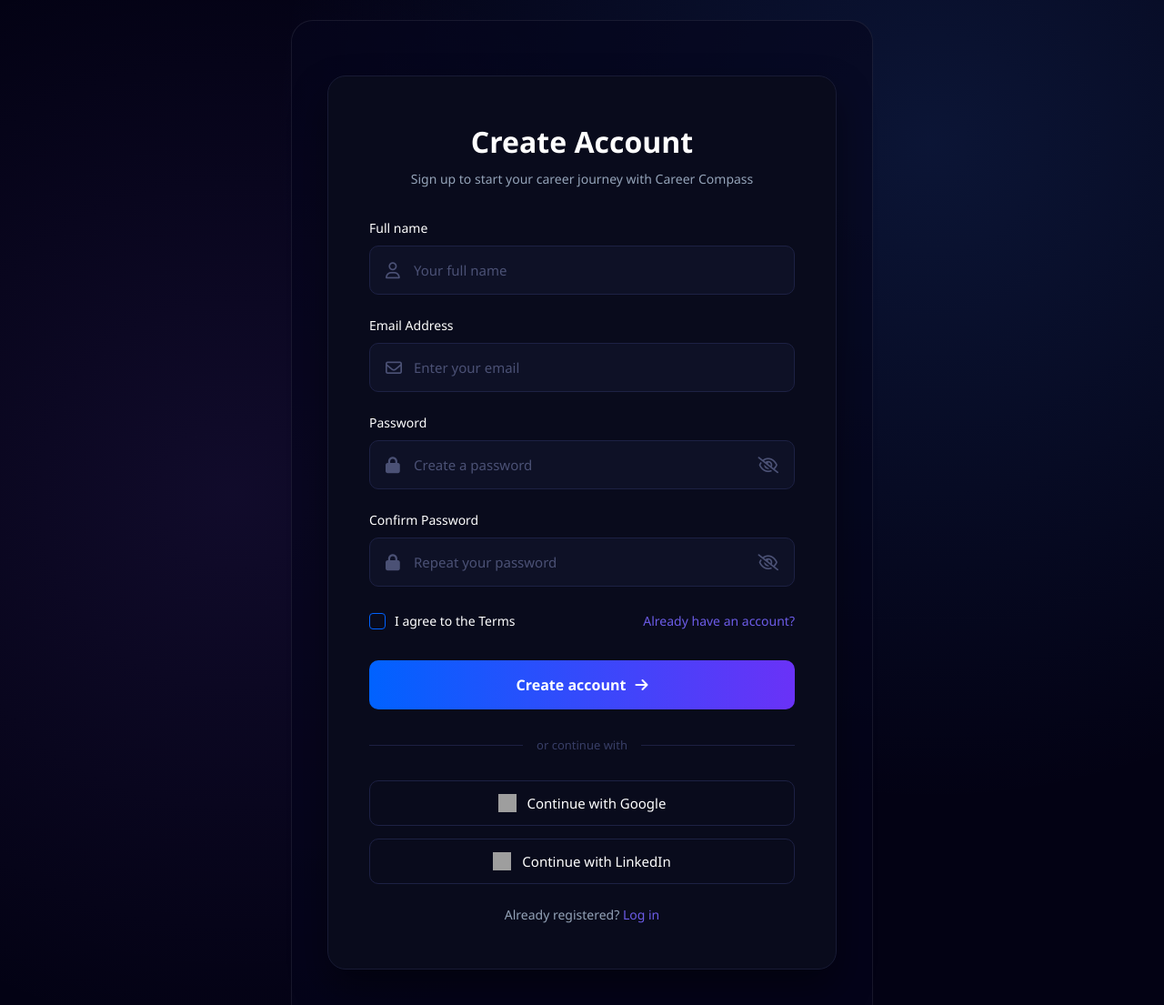
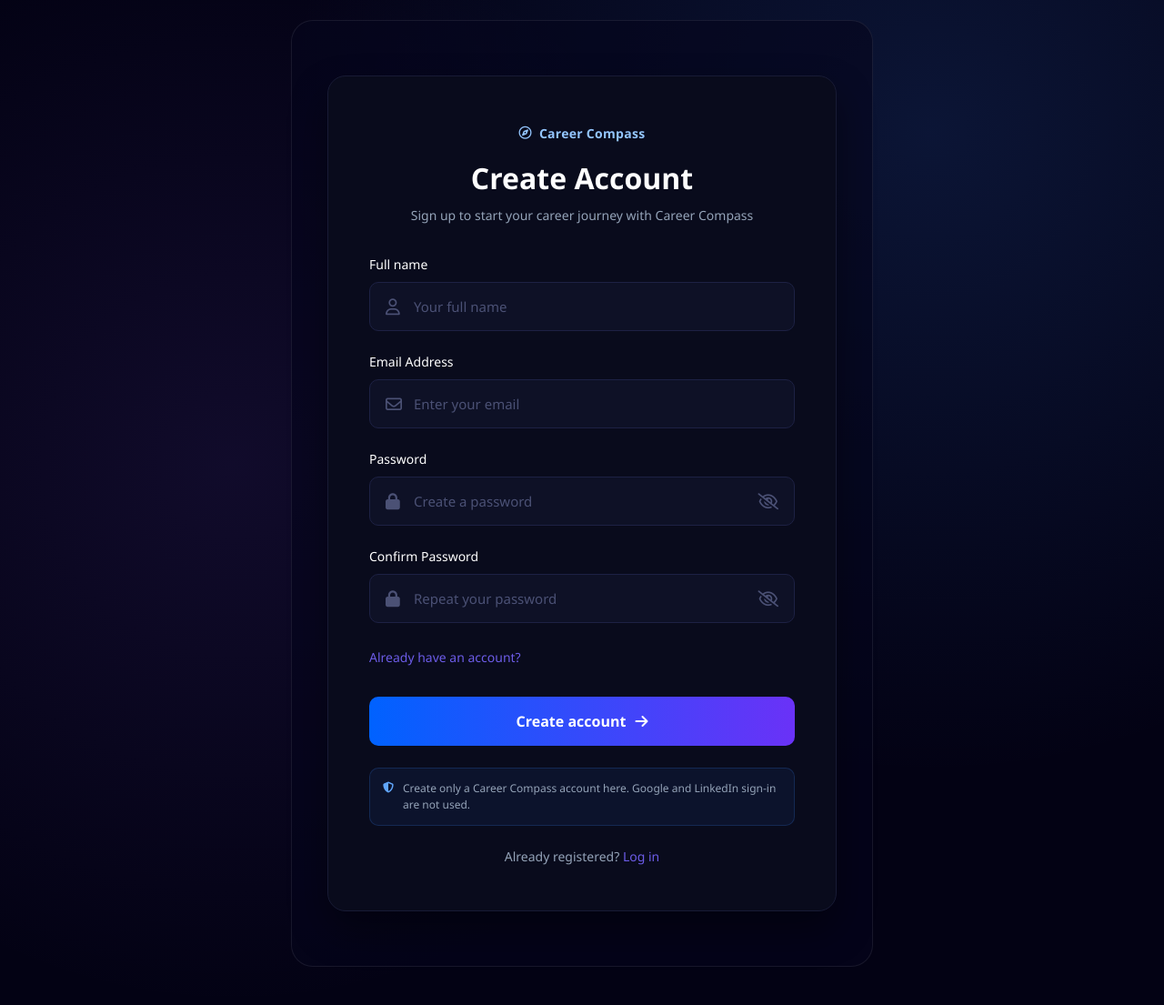
Before and after one commit to srivastavaharsh2921-art/career-compass, a website: page frontend/signup.html in a window 1280 px wide. Shown: the part 100-1205 px from the top of the page at 91% size. Drawn offline with Linux system fonts and the light colour scheme; grey boxes are pictures that could not be loaded.

Commit message:
problem fixed

```diff
--- a/frontend/signup.html
+++ b/frontend/signup.html
@@ -17,6 +17,7 @@
     <section class="login-section" style="margin-bottom: 0;">
       <div class="login-card">
         <div class="login-header">
+          <div class="auth-brand"><i class="fa-regular fa-compass"></i> Career Compass</div>
           <h1>Create Account</h1>
           <p>Sign up to start your career journey with Career Compass</p>
         </div>
@@ -25,21 +26,21 @@
             <label for="name">Full name</label>
             <div class="input-wrapper">
               <i class="fa-regular fa-user input-icon"></i>
-              <input type="text" id="name" placeholder="Your full name" required>
+              <input type="text" id="name" name="name" autocomplete="name" placeholder="Your full name" required>
             </div>
           </div>
           <div class="input-group">
             <label for="email">Email Address</label>
             <div class="input-wrapper">
               <i class="fa-regular fa-envelope input-icon"></i>
-              <input type="email" id="email" placeholder="Enter your email" required>
+              <input type="email" id="email" name="email" autocomplete="username" placeholder="Enter your email" required>
             </div>
           </div>
           <div class="input-group">
             <label for="password">Password</label>
             <div class="input-wrapper">
               <i class="fa-solid fa-lock input-icon"></i>
-              <input type="password" id="password" placeholder="Create a password" required>
+              <input type="password" id="password" name="password" autocomplete="new-password" minlength="6" placeholder="Create a password" required>
               <i class="fa-regular fa-eye-slash toggle-password" data-target="#password"></i>
             </div>
           </div>
@@ -47,34 +48,20 @@
             <label for="confirm">Confirm Password</label>
             <div class="input-wrapper">
               <i class="fa-solid fa-lock input-icon"></i>
-              <input type="password" id="confirm" placeholder="Repeat your password" required>
+              <input type="password" id="confirm" name="confirm" autocomplete="new-password" minlength="6" placeholder="Repeat your password" required>
               <i class="fa-regular fa-eye-slash toggle-password" data-target="#confirm"></i>
             </div>
           </div>
           <div class="form-actions">
-            <label class="checkbox-container">
-              <input type="checkbox" id="terms" required>
-              <span class="checkmark"></span>
-              I agree to the Terms
-            </label>
             <a href="login.html" class="forgot-password">Already have an account?</a>
           </div>
           <button type="submit" class="btn-submit">
             Create account <i class="fa-solid fa-arrow-right"></i>
           </button>
         </form>
-        <div class="divider">
-          <span>or continue with</span>
-        </div>
-        <div class="social-logins">
-          <button class="btn-social">
-            <img src="https://upload.wikimedia.org/wikipedia/commons/thumb/c/c1/Google_%22G%22_logo.svg/960px-Google_%22G%22_logo.svg.png" alt="Google Logo" class="social-icon">
-            Continue with Google
-          </button>
-          <button class="btn-social">
-            <img src="https://upload.wikimedia.org/wikipedia/commons/c/ca/LinkedIn_logo_initials.png" alt="LinkedIn Logo" class="social-icon">
-            Continue with LinkedIn
-          </button>
+        <div class="auth-trust-note">
+          <i class="fa-solid fa-shield-halved" aria-hidden="true"></i>
+          <span>Create only a Career Compass account here. Google and LinkedIn sign-in are not used.</span>
         </div>
         <div class="login-footer">
           Already registered? <a href="login.html">Log in</a>
--- a/frontend/style.css
+++ b/frontend/style.css
@@ -753,6 +753,36 @@
             font-size: 14px;
         }
 
+        .auth-brand {
+            display: inline-flex;
+            align-items: center;
+            gap: 8px;
+            margin-bottom: 18px;
+            color: #93c5fd;
+            font-size: 14px;
+            font-weight: 700;
+            letter-spacing: 0.02em;
+        }
+
+        .auth-trust-note {
+            display: flex;
+            align-items: flex-start;
+            gap: 10px;
+            margin-top: 24px;
+            padding: 13px 14px;
+            border: 1px solid rgba(59, 130, 246, 0.2);
+            border-radius: 10px;
+            background: rgba(59, 130, 246, 0.07);
+            color: #94a3b8;
+            font-size: 12px;
+            line-height: 1.5;
+        }
+
+        .auth-trust-note i {
+            margin-top: 2px;
+            color: #60a5fa;
+        }
+
         .login-form {
             display: flex;
             flex-direction: column;
```
Also changed, not shown: frontend/login.html (+7 -16 lines).
